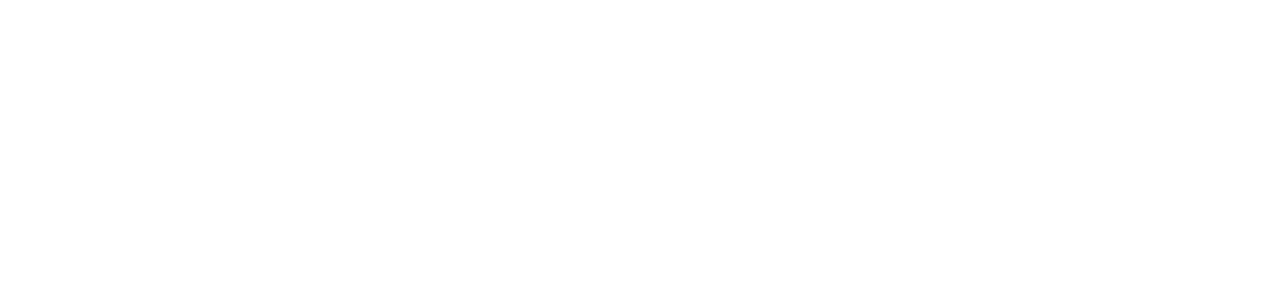
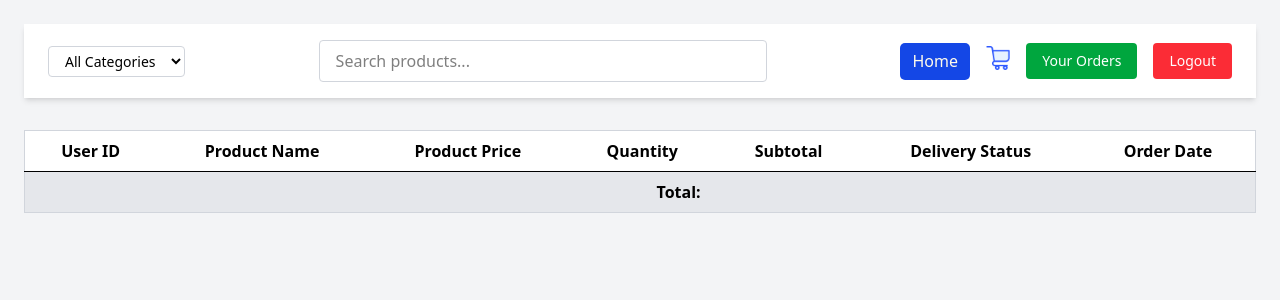
Before and after one commit to riyasTK8/frontend, a React (Vite) app: page /userorders in a window 1280 px wide. Before the commit this address had no page. Shown: the top 300 px of the page. Built offline with nearby package versions, Linux system fonts and the light colour scheme.

Commit message:
cart completed

```diff
--- a/AdminPages/Homepage.jsx
+++ b/AdminPages/Homepage.jsx
@@ -3,7 +3,7 @@ import Carticon from "../src/assets/Icons/cart.png";
 import LoginIcon from "../src/assets/Icons/Login.png";
 import Api from "../../Apiinstance";
 import { useNavigate } from "react-router-dom";
-
+import { Link } from "react-router-dom";
 
 import Banner1 from "../src/assets/Icons/banner1.jpg";
 import Banner2 from "../src/assets/Icons/banner2.jpg";
@@ -16,9 +16,19 @@ export default function Homepage() {
   const banners = [Banner1, Banner2, Banner3];
   const [currentIndex, setCurrentIndex] = useState(0);
 
+
   useEffect(() => {
     fetchProducts();
   }, []);
+
+  const fetchProducts = async () => {
+    try {
+      const response = await Api.get("admin/showproducts");
+      setProducts(response.data.products);
+    } catch (error) {
+      console.error("Failed to fetch products", error);
+    }
+  };
 
 
   useEffect(() => {
@@ -29,17 +39,9 @@ export default function Homepage() {
     return () => clearInterval(interval);
   }, [banners.length]);
 
-  const fetchProducts = async () => {
-    try {
-      const response = await Api.get("admin/showproducts");
-      setProducts(response.data.products);
-    } catch (error) {
-      console.error("Failed to fetch products", error);
-    }
-  };
-
   const goToProductDetails = (id) => {
-    navigate(`/Singleproducts/${id}`);
+    console.log("Navigating to:", id);
+    navigate(`/showsingleproduct/${id}`);
   };
 
   const goToLogin = () => {
@@ -47,9 +49,9 @@ export default function Homepage() {
   };
 
   return (
-    <div className="bg-gray-100 font-sans min-h-screen">
-
-      <nav className="bg-white shadow-md px-6 py-4 flex justify-between items-center fixed z-40 w-full">
+    <div className="bg-gray-100 font-sans min-h-screen pt-20">
+      {/* Navbar */}
+      <nav className="bg-white shadow-md px-6 py-4 flex justify-between items-center fixed z-40 w-full top-0">
         <div className="flex items-center space-x-4">
           <select className="border border-gray-300 rounded px-3 py-1 text-sm focus:outline-none">
             <option>All Categories</option>
@@ -59,6 +61,7 @@ export default function Homepage() {
             <option>Home</option>
           </select>
         </div>
+
         <div className="flex-grow max-w-md mx-6">
           <input
             type="text"
@@ -67,16 +70,15 @@ export default function Homepage() {
           />
         </div>
 
-
         <div className="flex items-center space-x-4 relative">
           <button onClick={goToLogin} className="relative">
             <img src={LoginIcon} alt="Login" className="w-6 h-6" />
           </button>
 
-          <button className="relative">
+          <Link to= "/login" > <button className="relative">
             <img src={Carticon} alt="Cart" className="w-6 h-6" />
             <span className="absolute -top-2 -right-2 bg-red-500 text-white text-xs px-1 rounded-full">3</span>
-          </button>
+          </button></Link>
         </div>
       </nav>
 
@@ -95,8 +97,8 @@ export default function Homepage() {
       <div className="max-w-7xl mx-auto py-10 px-6 grid grid-cols-1 sm:grid-cols-2 md:grid-cols-3 lg:grid-cols-4 gap-6">
         {products.map((product, index) => (
           <div
+            key={index}
             onClick={() => goToProductDetails(product._id)}
-            key={index}
             className="bg-white rounded-lg shadow hover:shadow-lg transition p-4 flex flex-col cursor-pointer"
           >
             <img
--- a/AdminPages/ProductDetails.jsx
+++ b/AdminPages/ProductDetails.jsx
@@ -32,7 +32,7 @@ export default function ProductDetails() {
   return (
     <div className="flex bg-black min-h-screen">
       <Sidebar />
-      <div className="flex flex-col w-full overflow-x-auto shadow-md sm:rounded-lg pt-12 px-6 bg-white dark:bg-gray-900">
+      <div className="flex flex-col w-full overflow-x-auto shadow-md sm:rounded-lg pt-12 px-6 bg-white dark:bg-white">
 
         <div className="flex justify-end mb-4">
           <button
--- /dev/null
+++ b/UserPages/List.jsx
@@ -0,0 +1,47 @@
+import React from 'react'
+import { useEffect } from 'react'
+import { useState } from 'react'
+import Api from '../../Apiinstance'
+import { data } from 'react-router-dom'
+
+
+export default function List() {
+
+    useEffect(()=>{Userlist()},
+    [])
+
+    const Userlist = async ()=>{
+   try{
+
+    const Fetchdata = await  Api.get("admin/showproducts")
+    console.log(Fetchdata.data.products);
+
+
+    if (Fetchdata) {
+        console.log("product data fetched successfully");
+
+    }
+
+   }
+     catch{
+        console.log("errors ");
+
+     }
+     const product = Fetchdata.data.products
+
+    }
+  return (
+   <>
+
+
+
+   <h1>helloooo</h1>
+   <h1>id</h1>
+   <h1>Productname</h1>
+   <h1>product price</h1>
+
+
+
+   </>
+  )
+}
--- /dev/null
+++ b/UserPages/Navbar.jsx
@@ -0,0 +1,56 @@
+import React from "react";
+import Carticon from "../src/assets/Icons/cart.png"
+import { Link } from "react-router-dom";
+
+const Navbar = () => {
+  return (
+    <nav className="bg-white shadow-md px-6 py-4 flex justify-between items-center">
+      <div className="flex items-center space-x-4">
+        <select className="border border-gray-300 rounded px-3 py-1 text-sm focus:outline-none">
+          <option>All Categories</option>
+          <option>Electronics</option>
+          <option>Clothing</option>
+          <option>Books</option>
+          <option>Home</option>
+        </select>
+      </div>
+
+      <div className="flex-grow max-w-md mx-6">
+        <input
+          type="text"
+          placeholder="Search products..."
+          className="w-full border border-gray-300 rounded px-4 py-2 focus:outline-none focus:ring-2 focus:ring-indigo-500"
+        />
+      </div>
+
+      <div className="flex items-center space-x-4" >
+            <Link to="/Userhome" ><button className="relative text-amber-50 bg-blue-700 h-[37px] w-[70px] rounded-[5px]">
+             Home
+        </button>
+        </Link>
+
+
+
+
+       <Link to="/cart" ><button className="relative">
+          <img src={Carticon} alt="Cart" className="w-6 h-6" />
+          <span className="absolute -top-2 -right-2 bg-red-500 text-white text-xs px-1 rounded-full">
+
+          </span>
+        </button></Link>
+
+
+          <Link to="/userorders"><button className="bg-green-600 text-white px-4 py-2 rounded hover:bg-green-700 text-sm">
+          Your Orders
+        </button></Link>
+
+
+        <button className="bg-red-500 text-white px-4 py-2 rounded hover:bg-red-600 text-sm">
+          Logout
+        </button>
+      </div>
+    </nav>
+  );
+};
+
+export default Navbar;
--- a/UserPages/Userhome.jsx
+++ b/UserPages/Userhome.jsx
@@ -49,11 +49,11 @@ export default function Userhome() {
         </div>
 
         <div className="flex items-center space-x-4">
-          <button className="relative">
+         <Link to= "/cart"> <button className="relative">
             <img src={Carticon} alt="Cart" className="w-6 h-6" />
-            <span className="absolute -top-2 -right-2 bg-red-500 text-white text-xs px-1 rounded-full">3</span>
+            <span className="absolute -top-2 -right-2 bg-red-500 text-white text-xs px-1 rounded-full"></span>
           </button>
-
+        </Link>
           <button className="bg-red-500 text-white px-4 py-2 rounded hover:bg-red-600 text-sm">
             Logout
           </button>
--- /dev/null
+++ b/UserPages/Userorders.jsx
@@ -0,0 +1,38 @@
+import React from 'react'
+import Navbar from './Navbar'
+
+
+
+export default function Userorder() {
+  return (
+    <div className="bg-gray-100 min-h-screen p-6">
+      <Navbar />
+
+      <div className="overflow-x-auto mt-8">
+        <table className="min-w-full bg-white border border-gray-300">
+          <thead>
+            <tr>
+              <th className="py-2 px-4 border-b">User ID</th>
+              <th className="py-2 px-4 border-b">Product Name</th>
+              <th className="py-2 px-4 border-b">Product Price</th>
+              <th className="py-2 px-4 border-b">Quantity</th>
+              <th className="py-2 px-4 border-b">Subtotal</th>
+              <th className="py-2 px-4 border-b">Delivery Status</th>
+              <th className="py-2 px-4 border-b">Order Date</th>
+            </tr>
+          </thead>
+          <tbody>
+
+            <tr className="font-bold bg-gray-200">
+              <td colSpan="4" className="text-right py-2 px-4">
+                Total:
+              </td>
+              <td className="py-2 px-4">{/* Total amount here */}</td>
+              <td colSpan="2"></td>
+            </tr>
+          </tbody>
+        </table>
+      </div>
+    </div>
+  )
+}
--- a/src/App.jsx
+++ b/src/App.jsx
@@ -16,6 +16,9 @@ import Homepage from "../AdminPages/Homepage";
 import Cartpage from "../UserPages/Cart";
 import Userlogin from "../UserPages/Userlogin";
 import AdminLiogin from "../AdminPages/Adminlogin";
+import List from "../UserPages/List";
+import Navbar from "../UserPages/Navbar";
+import Userorder from "../UserPages/Userorders";
 
 function App() {
   return (
@@ -34,10 +37,12 @@ function App() {
         <Route path="/updatecategory/:id" element={<UpdateCategory />} />
         <Route path="/registerdetails" element={<RegisterDetails />} />
         <Route path="/userhome" element={<Userhome />} />
+        <Route path="/list" element={<List />} />
+        <Route path="/showsingleproduct/:id" element={<SingleProduct />} />
+        <Route path="/cart" element={<Cartpage />} />
+         <Route path="/navbar" element={<Navbar />} />
+         <Route path="/userorders" element={<Userorder />} />
 
-        <Route path="/showsingleproduct/:id" element={<SingleProduct />} />
-
-        <Route path="/cart" element={<Cartpage />} />
       </Routes>
     </>
   );
```
Also changed, not shown: UserPages/Cart.jsx (+61 -61 lines), UserPages/Singleproduct.jsx (line endings or trailing spaces), src/assets/Icons/order.png (added).
